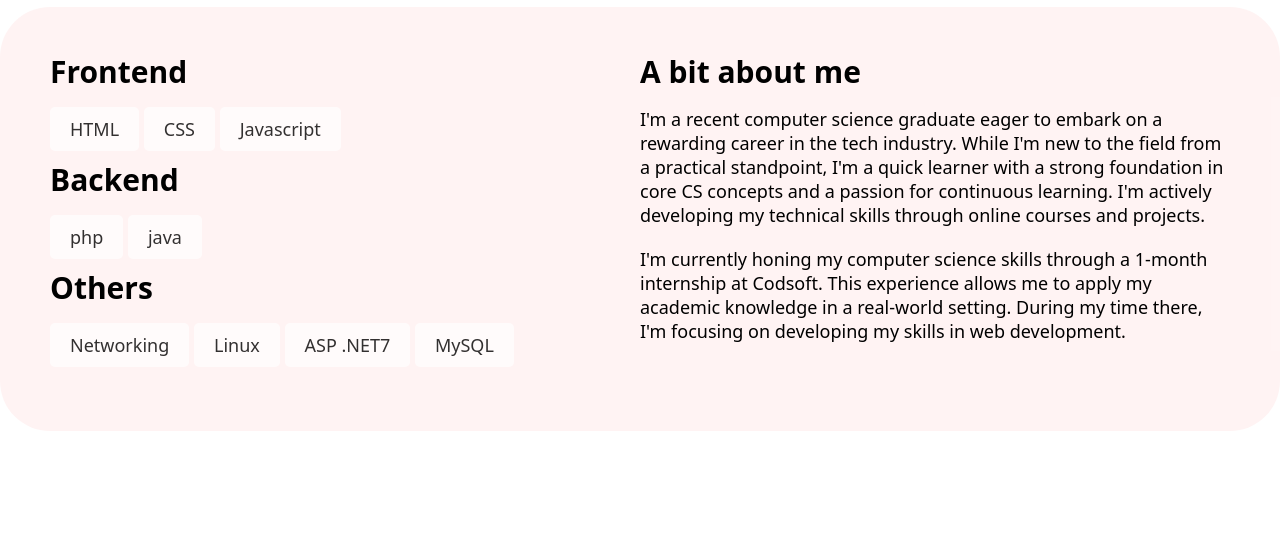
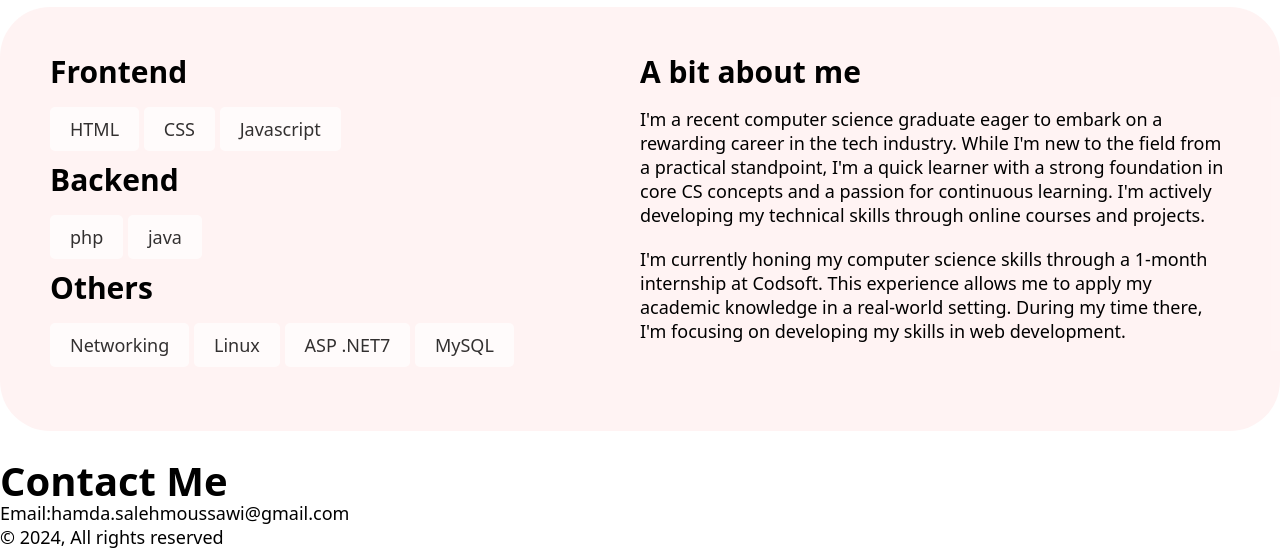
Before and after one commit to Hamda24/CODSOFT, a plain HTML site: page Portfolio Website/index.html in a window 1280 px wide. Shown: the part 666-1215 px from the top of the page. Before the commit the page ends 1127 px from the top, so only its background shows below. Drawn offline with Linux system fonts and the light colour scheme.

Commit message:
updated(footer added without styling)

```diff
--- a/Portfolio Website/index.html
+++ b/Portfolio Website/index.html
@@ -122,5 +122,15 @@
 
 </body>
 
-
+<footer>
+    <div class="contact">
+        <div class="content">
+            <h1>Contact Me</h1>
+            <p>Email:hamda.salehmoussawi@gmail.com</p>
+        </div>
+        <div class="buttom">
+            <p>&copy; 2024, All rights reserved</p>
+        </div>
+    </div>
+</footer>
 </html>
```
